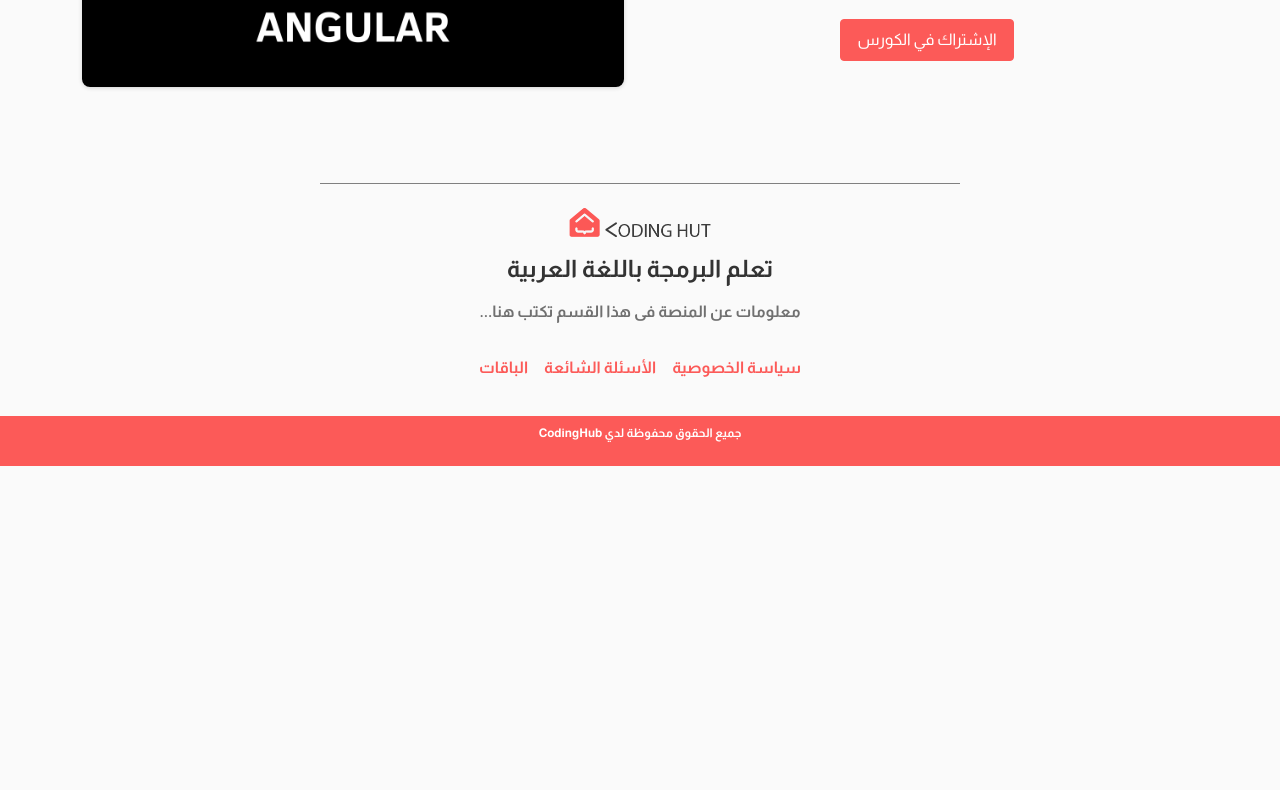
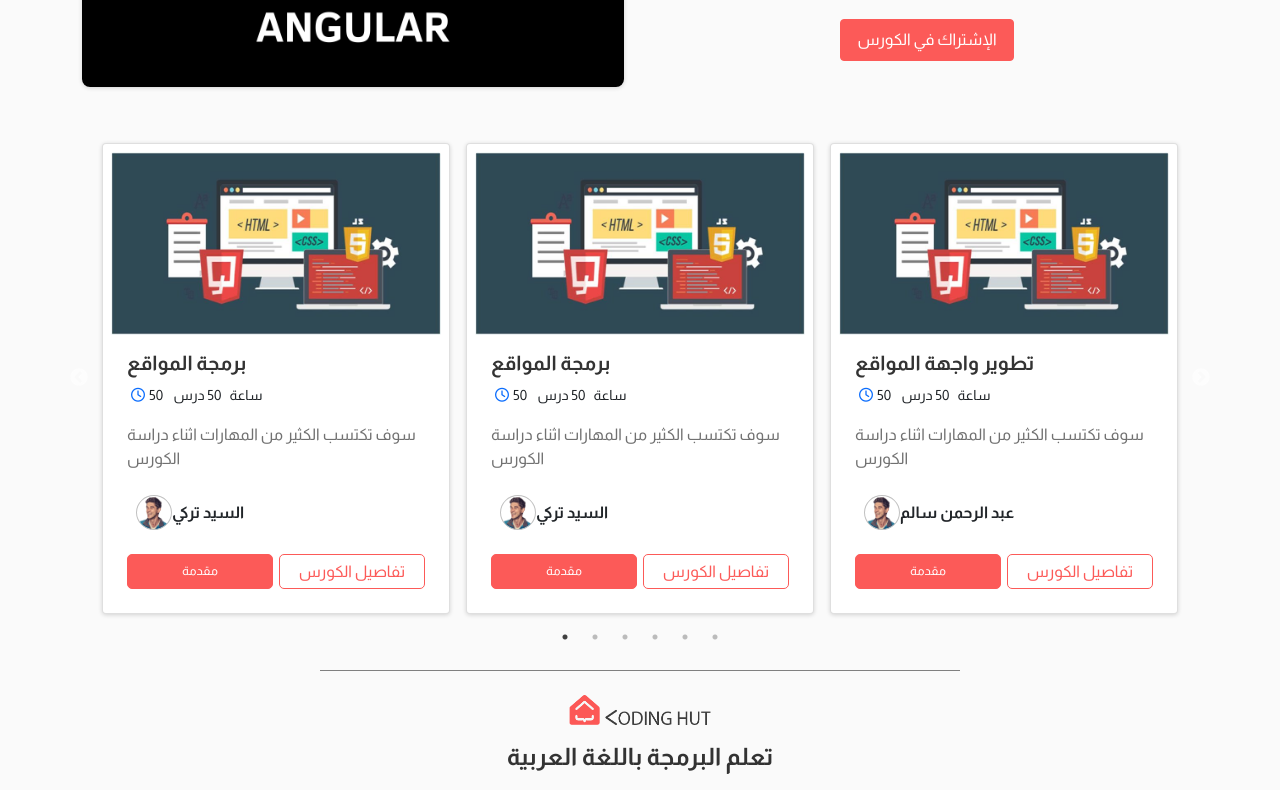
Before and after one commit to AbdelRahmanSalem007/final-project-courses, a React (Create React App) app: page / in a window 1280 px wide. Shown: the part 980-1770 px from the top of the page. Before the commit the page ends 1446 px from the top, so only its background shows below. Built offline with nearby package versions, Linux system fonts and the light colour scheme.

Commit message:
finsih : Add Carusel To Home Page

```diff
--- a/package.json
+++ b/package.json
@@ -16,6 +16,7 @@
     "react-player": "^2.10.0",
     "react-router-dom": "^6.2.1",
     "react-scripts": "5.0.0",
+    "react-slick": "^0.28.1",
     "react-slideshow-image": "^3.7.3",
     "sass": "^1.49.9",
     "web-vitals": "^2.1.4"
--- a/public/index.html
+++ b/public/index.html
@@ -18,6 +18,10 @@
   <link rel="preconnect" href="https://fonts.googleapis.com" />
   <link rel="preconnect" href="https://fonts.gstatic.com" crossorigin />
   <link href="https://fonts.googleapis.com/css2?family=Cairo:wght@400;600;900&display=swap" rel="stylesheet" />
+  <link rel="stylesheet" type="text/css" charset="UTF-8"
+    href="https://cdnjs.cloudflare.com/ajax/libs/slick-carousel/1.6.0/slick.min.css" />
+  <link rel="stylesheet" type="text/css"
+    href="https://cdnjs.cloudflare.com/ajax/libs/slick-carousel/1.6.0/slick-theme.min.css" />
 
   <link rel="stylesheet" href="./main.css" />
 
--- a/src/App.scss
+++ b/src/App.scss
@@ -1,5 +1,4 @@
 @import url("https://fonts.googleapis.com/css2?family=Almarai:wght@300;400;700&display=swap");
-
 * {
   font-family: "Almarai", sans-serif;
 }
@@ -9,6 +8,11 @@ a:focus,
 a {
   text-decoration: none !important;
 }
+ul,
+li {
+  margin: 0;
+  padding: 0;
+}
 
 #root {
   display: flex;
--- a/src/components/courses/Course.js
+++ b/src/components/courses/Course.js
@@ -5,7 +5,7 @@ import "./course.scss";
 const Course = ({ course }) => {
   const [modal, setModal] = useState(false);
   return (
-    <div className="course col-md-6 col-xl-4">
+    <div className="course">
       <div className="card course__card p-2 my-2">
         <Link to={`/courses/${course.id}`}>
           <img
--- a/src/components/courses/Courses.js
+++ b/src/components/courses/Courses.js
@@ -16,7 +16,9 @@ const Courses = () => {
             <Input placeholder="ابحث عن كورس" className="shadow-none w-50" />
           </Form>
           {coursesData.map((course) => (
-            <Course course={course} key={course.id} />
+            <div className=" col-md-6 col-xl-4">
+              <Course course={course} key={course.id} />
+            </div>
           ))}
         </div>
       </div>
--- a/src/components/shared/Footer.js
+++ b/src/components/shared/Footer.js
@@ -29,7 +29,15 @@ const Footer = () => {
       </section>
       <footer className="footer">
         <div className="container">
-          <p className="text-center">جميع الحقوق محفوظة لدي CodingHub</p>
+          <p className="footer__rights">جميع الحقوق محفوظة لدي CodingHub</p>
+          {/* <ul className="text-center">
+            <li>
+              <i></i>
+            </li>
+            <li></li>
+            <li>linked</li>
+            <li>linked</li>
+          </ul> */}
         </div>
       </footer>
     </>
--- a/src/index.js
+++ b/src/index.js
@@ -7,6 +7,8 @@ import App from "./App";
 import "bootstrap/dist/js/bootstrap.bundle.min";
 // style
 import "bootstrap/dist/css/bootstrap.rtl.min.css";
+// import "~slick-carousel/slick/slick.css";
+// import "~slick-carousel/slick/slick-theme.css";
 import "./index.scss";
 
 ReactDOM.render(
--- a/src/views/Home.js
+++ b/src/views/Home.js
@@ -1,26 +1,20 @@
-import Questions from "../components/Questions/Questions";
-import PrivacyPolicy from "../components/Privacy/PrivacyPolicy";
 import "./home.scss";
 import AngularImage from "../assets/angular.png";
 import webDevelopmentImage from "../assets/web_developement.png";
 import { Row, Col } from "antd";
-import { Slide } from "react-slideshow-image";
+// import Slider from "react-slick";
+import Slider from "react-slick";
+import coursesData from "../components/courses/coursesData";
+import Course from "./../components/courses/Course";
 
 const Home = () => {
-  const slideImages = [
-    {
-      url: "../assets/angular.png",
-      caption: "Slide 1",
-    },
-    {
-      url: "../assets/web_developement.png",
-      caption: "Slide 2",
-    },
-    {
-      url: "../assets/web_developement.png",
-      caption: "Slide 3",
-    },
-  ];
+  const settings = {
+    dots: true,
+    infinite: true,
+    speed: 500,
+    slidesToShow: 3,
+    slidesToScroll: 1,
+  };
 
   return (
     <div className="home">
@@ -96,6 +90,17 @@ const Home = () => {
             </Col>
           </Row>
         </div>
+        <div className="home__slider">
+          <div className="container">
+            <Slider {...settings}>
+              {coursesData.map((course) => (
+                <div className="px-2">
+                  <Course course={course} key={course.id} />
+                </div>
+              ))}
+            </Slider>
+          </div>
+        </div>
       </div>
     </div>
   );
```
Also changed, not shown: 1 other file (tests, documents, lock files or other folders).
